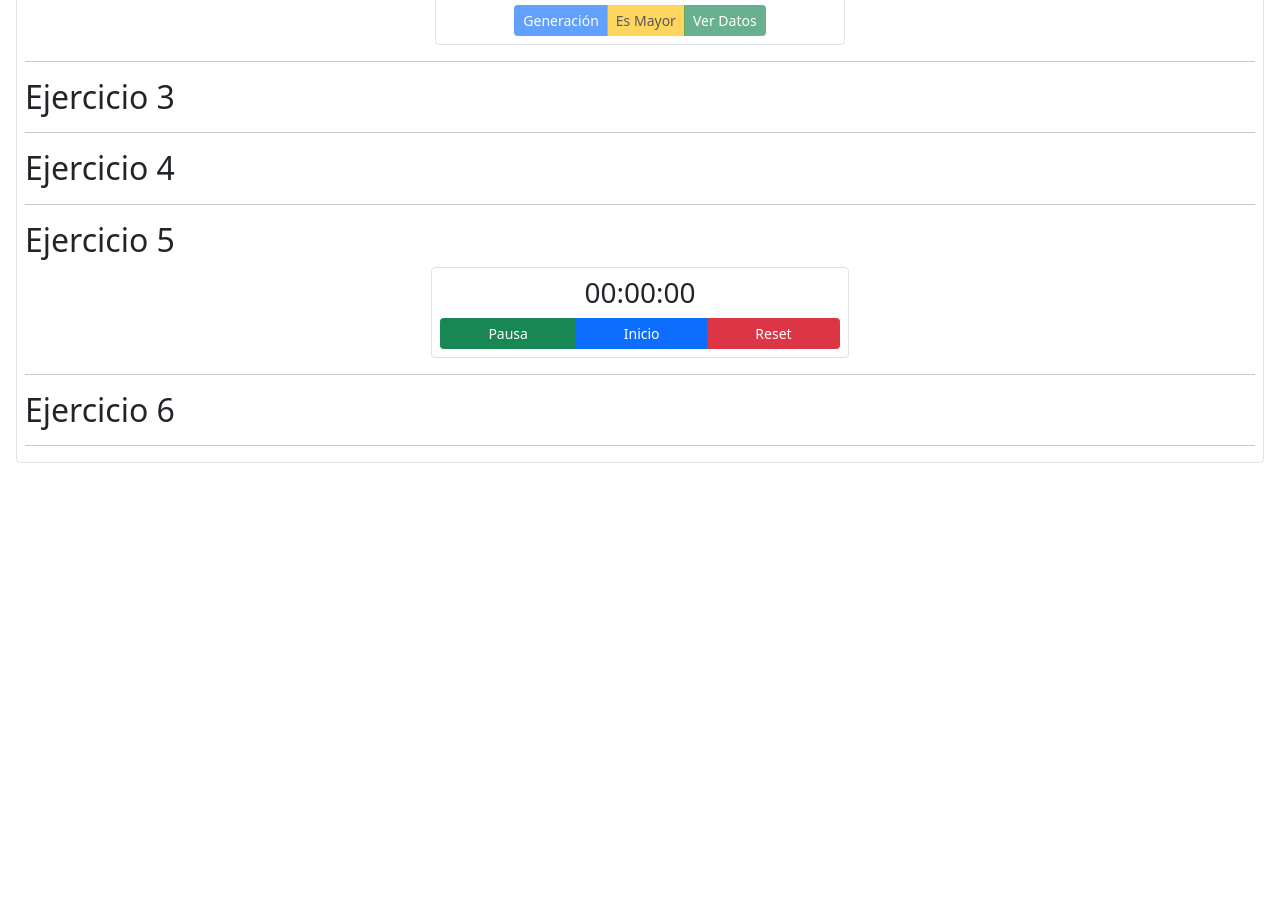
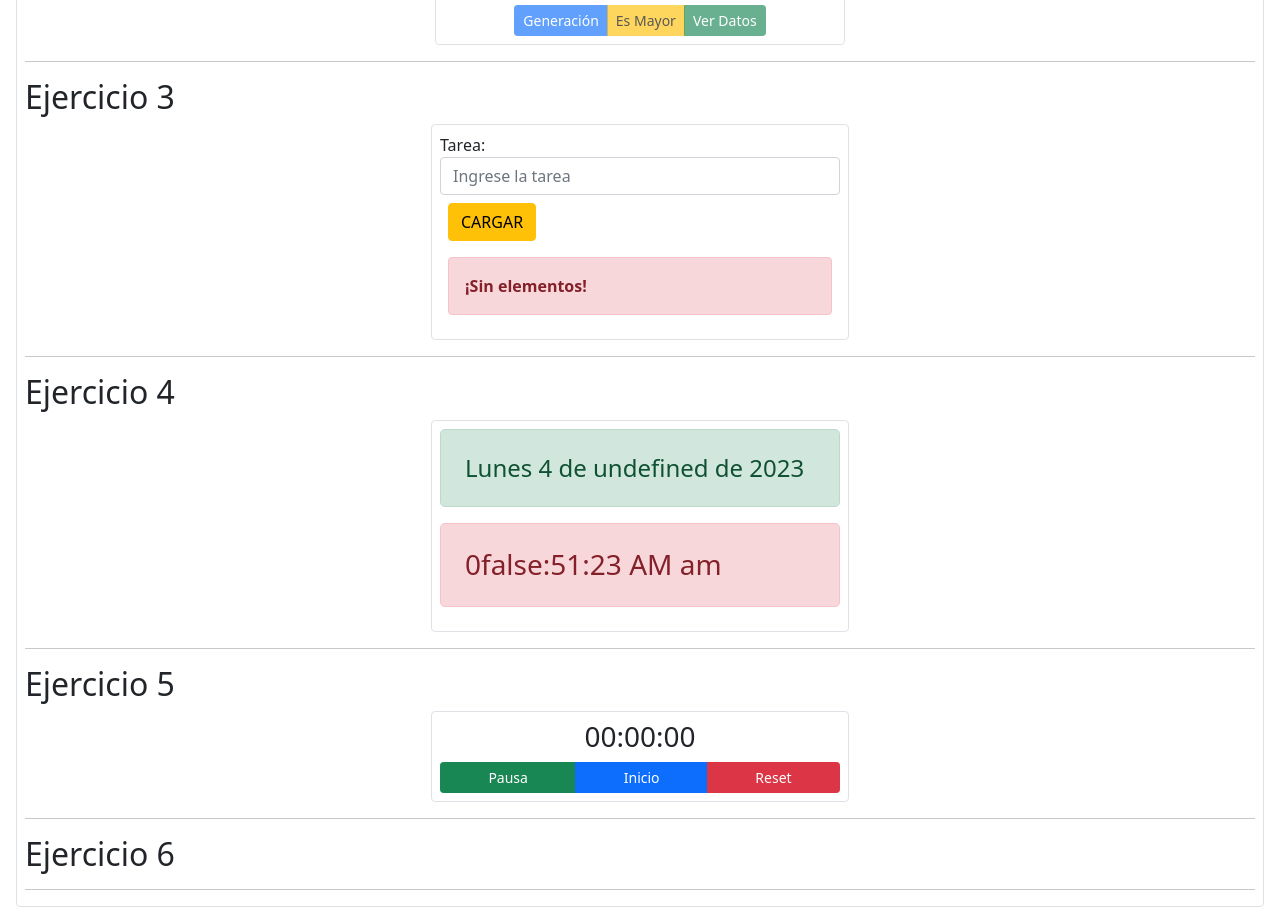
Before and after one commit to Cristian021195/tp5-js, a plain HTML site: page index.html in a window 1280 px wide. Shown: the part 1109-2030 px from the top of the page. Before the commit the page ends 1596 px from the top, so only its background shows below. Drawn offline with nearby package versions, Linux system fonts and the light colour scheme.

Commit message:
agregado ej 4

```diff
--- a/index.html
+++ b/index.html
@@ -91,10 +91,27 @@
             <hr>
             <article id="ejercicio3">
                 <h2>Ejercicio 3</h2>
+                <div class="row">
+                    <form id="form3" class="border offset-md-4 rounded p-2 col-md-4">
+                        <label for="tarea">Tarea: </label>
+                        <input type="text" name="tarea" id="tarea" max="140" required placeholder="Ingrese la tarea" class="form-control">
+                        <input type="submit" value="CARGAR" class="btn btn-warning m-2">
+                        <div id="listado" class="m-2">
+                            <div class="alert alert-danger">¡Sin elementos!</div>
+                        </div>
+                    </form>
+                </div>
+
             </article>
             <hr>
             <article id="ejercicio4">
                 <h2>Ejercicio 4</h2>
+                <div class="row">
+                    <div class="border offset-md-4 rounded p-2 col-md-4">
+                        <h4 id="date" class="alert alert-success rounded-3 p-4"></h4>
+                        <h3 id="time" class="alert alert-danger rounded-3 p-4"></h3>
+                    </div>
+                </div>
             </article>
             <hr>
             <article id="ejercicio5">
--- a/js/ejercicios/ejercicio3.js
+++ b/js/ejercicios/ejercicio3.js
@@ -1,3 +1,54 @@
 export function ejercicio3(){
+    const $form3 = document.getElementById('form3'); const $listado = document.getElementById('listado');
+    let tareas = JSON.parse(localStorage.getItem('tareas')) || [];
+
+    const $table = document.createElement('table'); const $tbody = document.createElement('tbody'); const $thead = document.createElement('thead');
+    const $tr = document.createElement('tr'); $tr.innerHTML = '<th>Tarea</th>';
+    $table.appendChild($thead); $thead.appendChild($tr);  $table.className = 'table table-striped';
+
+    updateUI();
+
+    $form3.addEventListener('submit', (e)=>{
+        e.preventDefault();
+
+        let datos = new FormData(e.target);
+        tareas.push({id: Math.trunc(Math.random()*10000)+ "-" + Date.now(), tarea:datos.get('tarea')})
+        localStorage.setItem('tareas', JSON.stringify(tareas));
+
+        updateUI()
+
+    })
+
+
+    function updateUI(){
+        tareas = JSON.parse(localStorage.getItem('tareas')) || [];
+        $table.innerHTML = ''; $tbody.innerHTML = ''; $thead.innerHTML = '';
+        if(tareas.length > 0){
+            $listado.innerHTML = '';
+            tareas.forEach((e)=>{
+                let $tr_d = document.createElement('tr'); let $td_i = document.createElement('td'); $td_i.textContent = e.tarea;
+                let $btn = document.createElement('button'); $btn.className = 'btn btn-sm btn-secondary'; $btn.addEventListener('click', ()=>eliminar(e.id)); $btn.textContent = 'del'
+
+                $td_i.appendChild($btn); $tr_d.appendChild($td_i);
+
+
+                $tbody.appendChild($tr_d);
+            })
+            $table.appendChild($tbody);
+            $listado.className = 'table-responsive';
+            $listado.appendChild($table);
+        }else{
+            $listado.innerHTML = '<div class="alert alert-danger"><b>¡Sin elementos!</b></div>';
+        }
+
+
+    }
+
+
+    function eliminar(id){
+        tareas = tareas.filter((e)=>e.id != id)
+        localStorage.setItem('tareas', JSON.stringify(tareas));
+        updateUI()
+    }
 
 }
--- a/js/ejercicios/ejercicio4.js
+++ b/js/ejercicios/ejercicio4.js
@@ -1,3 +1,24 @@
 export function ejercicio4(){
 
+    function updateClock() {
+        const dias = ['Domingo', 'Lunes', 'Martes', 'Miercoles', 'Jueves', 'Viernes', 'Sábado'];
+        const meses = ["Enero","Febrero","Marzo","Abril","Mayo","Junio","Julio","Agosto","Septiembre","Octubre","Noviembre","Diciembre"];
+
+        let now = new Date();
+        let date = now.toLocaleDateString();
+        let time = now.toLocaleTimeString();
+
+        document.getElementById('date').innerHTML =  dias[now.getDay()] + ' ' + date.split('/')[0] + ' de ' + meses[date.split('/')[1]] + ' de ' + date.split('/')[2];
+
+        let hora = (parseInt(time.split(':')[0]) > 12 && time.split(':')[0] - 12);
+        let minuto = time.split(':')[1];
+        let segundo = time.split(':')[2];
+
+
+        document.getElementById('time').innerHTML = `${hora < 10 && '0'+hora}:${minuto}:${segundo} ${parseInt(time.split(':')[0]) > 12 ? 'pm' : 'am'}`;
+    }
+
+    updateClock(); // Actualizar inmediatamente
+    setInterval(updateClock, 1000);
+
 }
--- a/js/index.js
+++ b/js/index.js
@@ -12,4 +12,4 @@ window.$ejercicio1 = document.getElementById('ejercicio1'); window.$ejercicio4 =
 window.$ejercicio2 = document.getElementById('ejercicio2'); window.$ejercicio5 = document.getElementById('ejercicio5');
 window.$ejercicio3 = document.getElementById('ejercicio3'); window.$ejercicio6 = document.getElementById('ejercicio6');
 
-ejercicio1(); ejercicio2(); ejercicio5();
+ejercicio1(); ejercicio2(); ejercicio5(); ejercicio3();  ejercicio4();
```
